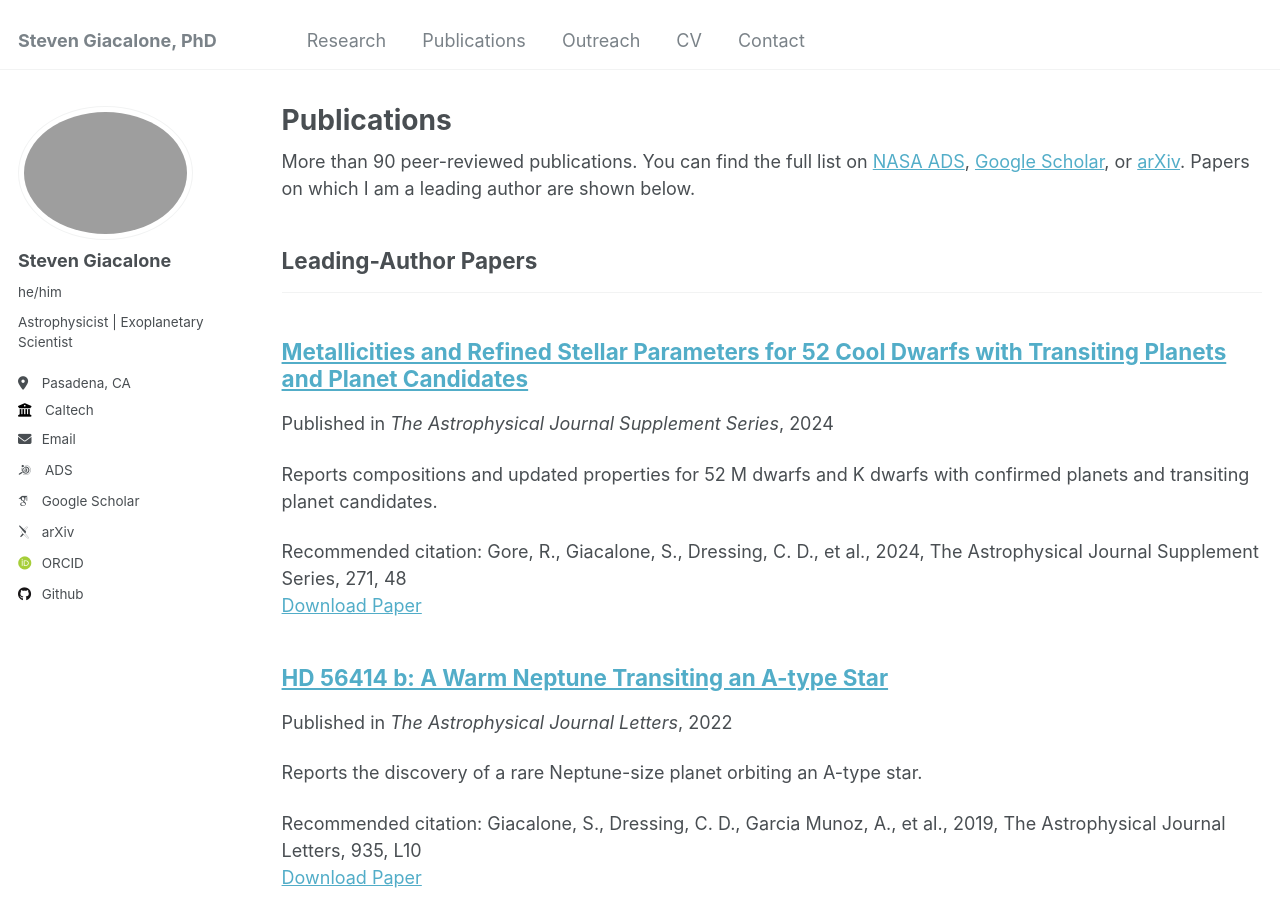
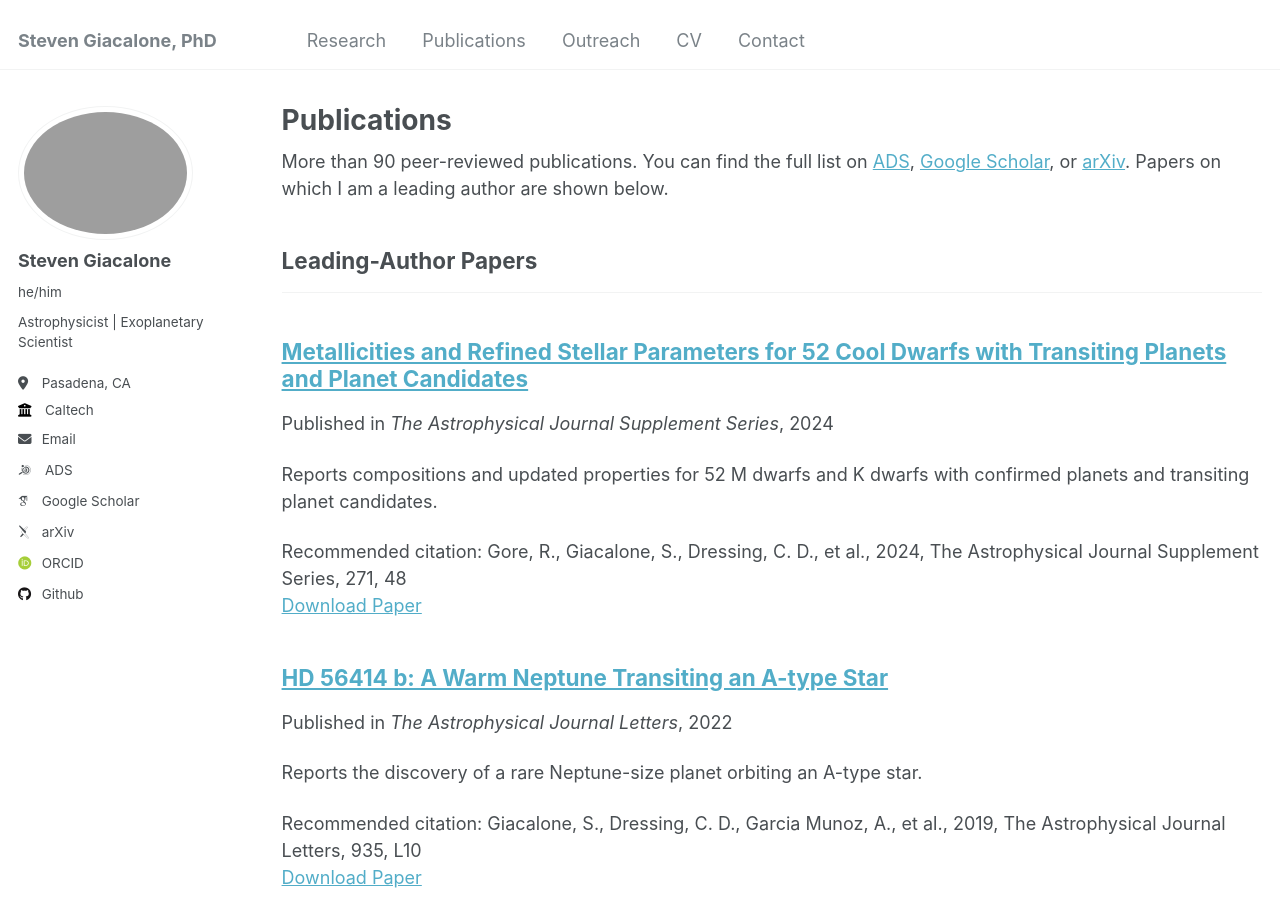
Before and after one commit to stevengiacalone/stevengiacalone.github.io, a Jekyll site: the page built from _pages/publications.html, in a window 1280 px wide and 900 px high. Built offline with Jekyll 4.4.1, drawn with Linux system fonts in a browser that asks for light colours; some web fonts are replaced.

Commit message:
Update publications.html

```diff
--- a/_pages/publications.html
+++ b/_pages/publications.html
@@ -6,7 +6,7 @@ author_profile: true
 ---
 
 {% if site.author.googlescholar %}
-  <div class="wordwrap">More than 90 peer-reviewed publications. You can find the full list on <a href="{{site.author.nasaads}}">NASA ADS</a>, <a href="{{site.author.googlescholar}}">Google Scholar</a>, or <a href="{{site.author.arxiv}}">arXiv</a>. Papers on which I am a leading author are shown below.</div>
+  <div class="wordwrap">More than 90 peer-reviewed publications. You can find the full list on <a href="{{site.author.nasaads}}">ADS</a>, <a href="{{site.author.googlescholar}}">Google Scholar</a>, or <a href="{{site.author.arxiv}}">arXiv</a>. Papers on which I am a leading author are shown below.</div>
 {% endif %}
 
 {% include base_path %}
```
